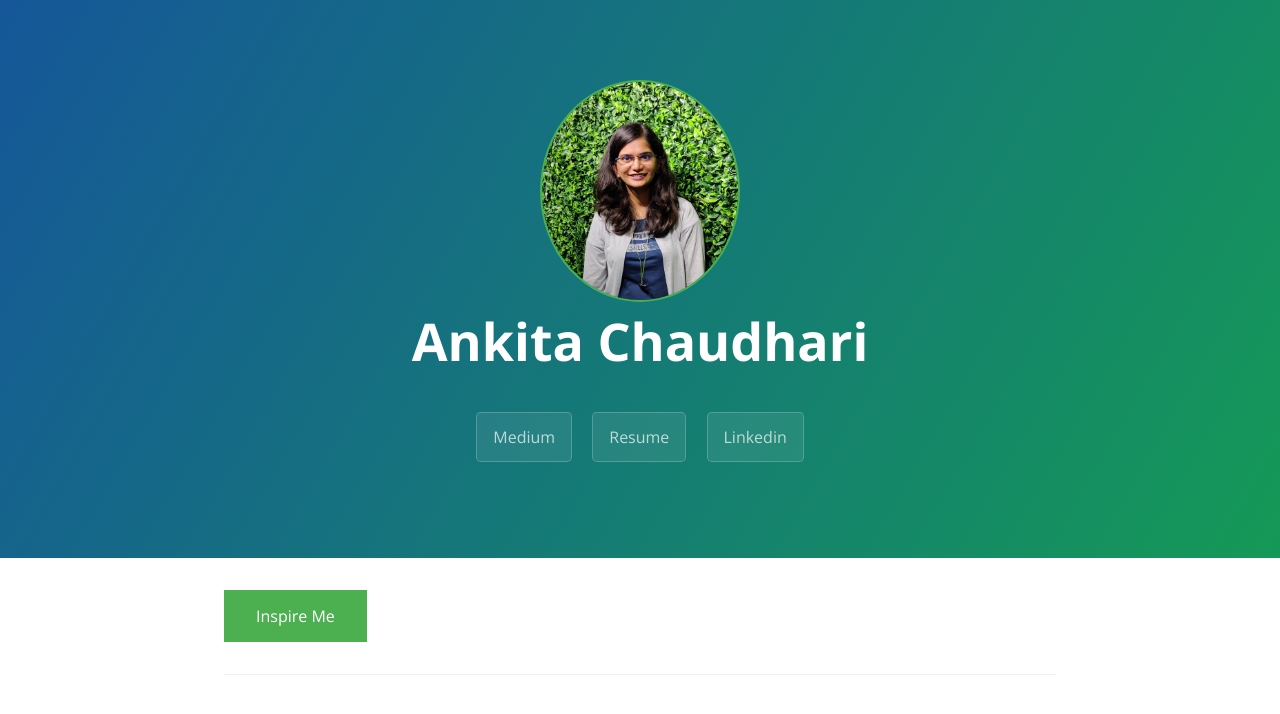
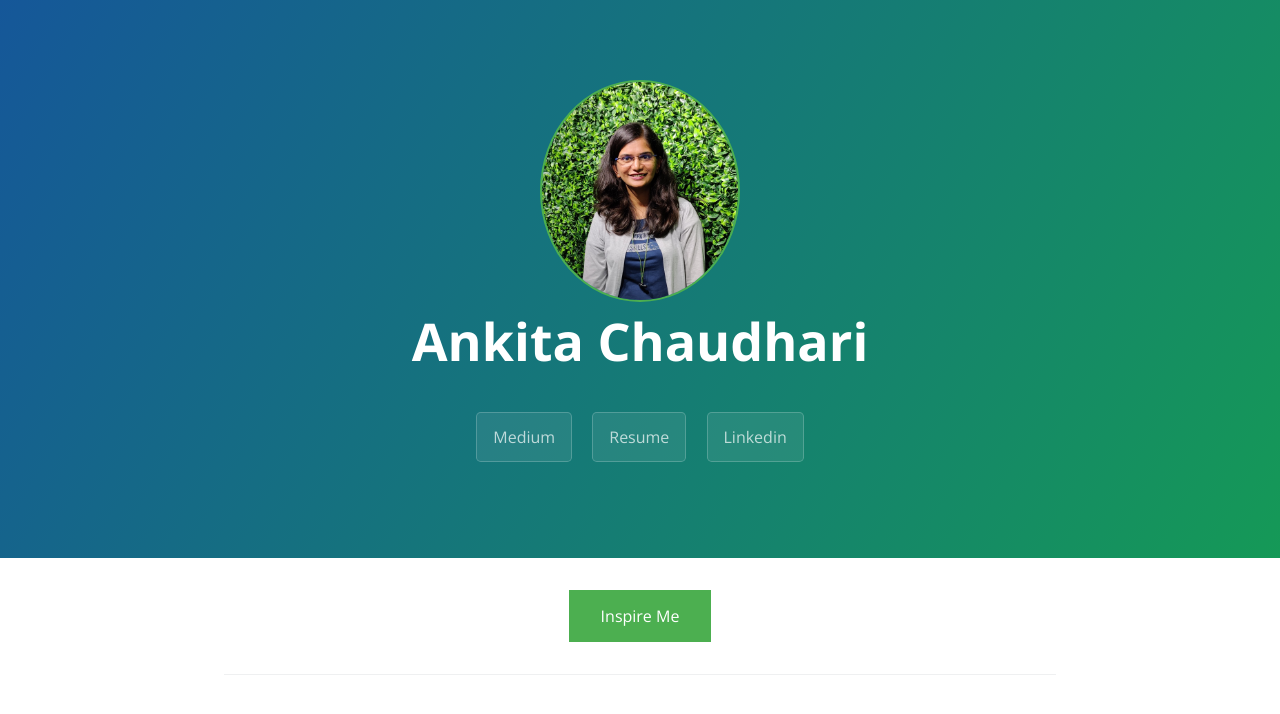
Before and after one commit to ank8ita/AnkitaChaudhari, a Jekyll site: the page built from index.md, in a window 1280 px wide. Shown: the top 714 px of the page. Built offline with Jekyll 4.4.1, drawn with Linux system fonts in a browser that asks for light colours; our own code applies the rules of GitHub Pages for plain Markdown files.

Commit message:
Update cayman.css

```diff
--- a/css/cayman.css
+++ b/css/cayman.css
@@ -1,6 +1,8 @@
 * {
   box-sizing: border-box; }
-
+.buttonCenter {
+    text-align: center;
+}
 .button {
   background-color: #4CAF50; /* Green */
   border: none;
```
